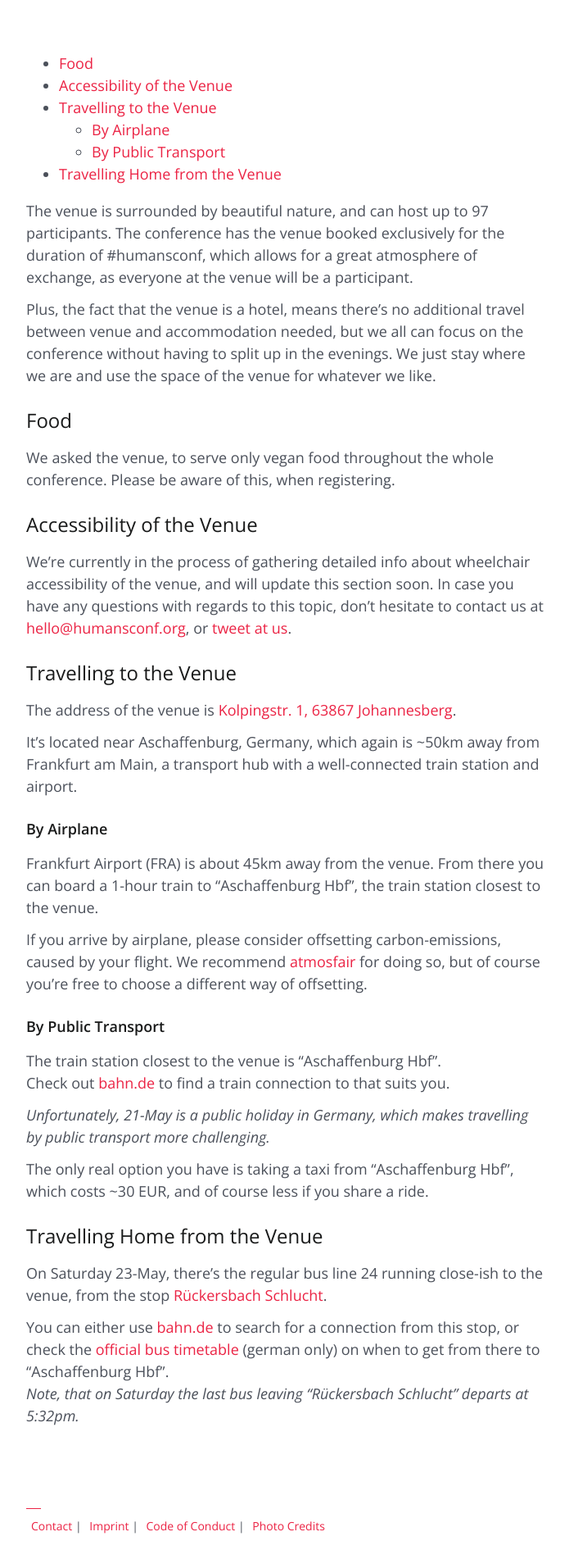
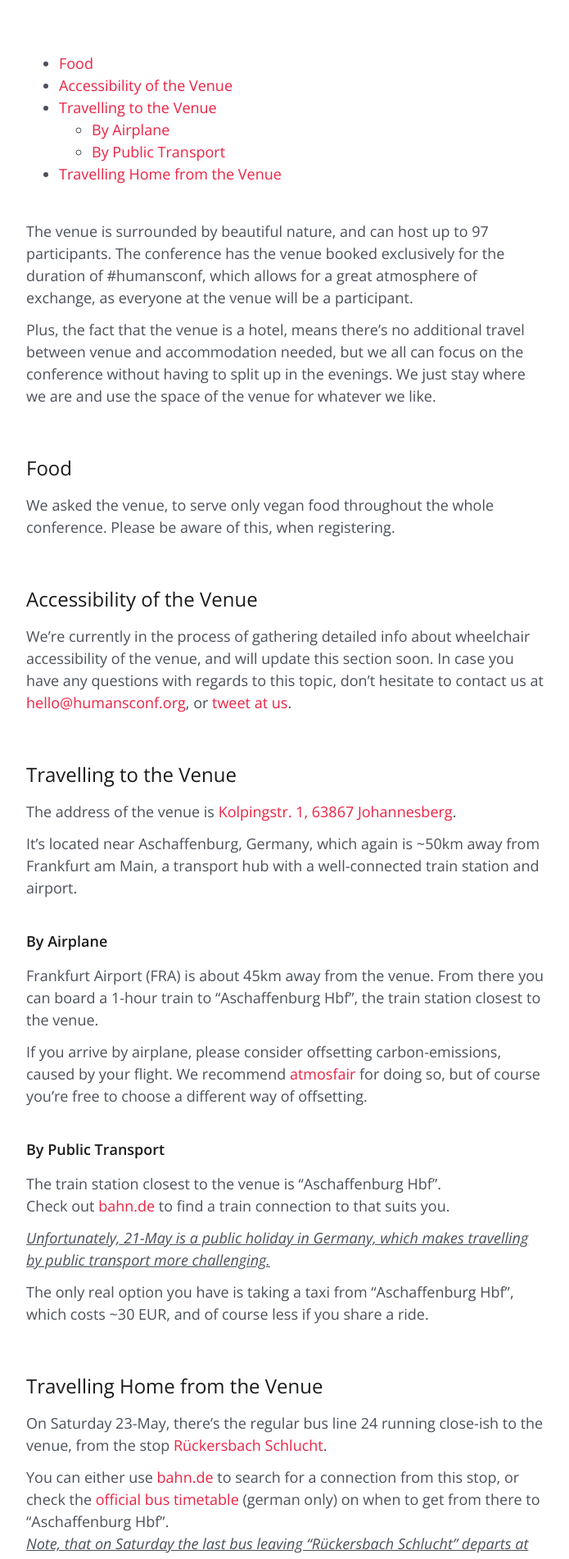
Before and after one commit to humansconf/humansconf.org, a Jekyll site: the page built from venue.md, in a window 1280 px wide. Shown: the part 622-2524 px from the top of the page at 82% size, without its empty margins (291-986 px from the left). Built offline with Jekyll 4.4.1, drawn with Linux system fonts in a browser that asks for light colours.

Commit message:
Add padding to heading and toc elements
... plus make `<em>` easier recognizable

```diff
--- a/assets/custom.css
+++ b/assets/custom.css
@@ -1,6 +1,21 @@
-/* Media Queries */
+h2 { padding-top: 50px; }
+h3 { padding-top: 30px; }
+
+#markdown-toc {
+  padding-bottom: 25px;
+}
+
+em {
+  text-decoration: underline;
+}
+
 @media only screen and (max-width: 1440px) {
   .content article .body .media .caption {
     padding-top: 10px;
   }
+
 }
+
+@media only screen and (max-width: 634px) {
+  h2 { padding-top: 40px; }
+}
```
